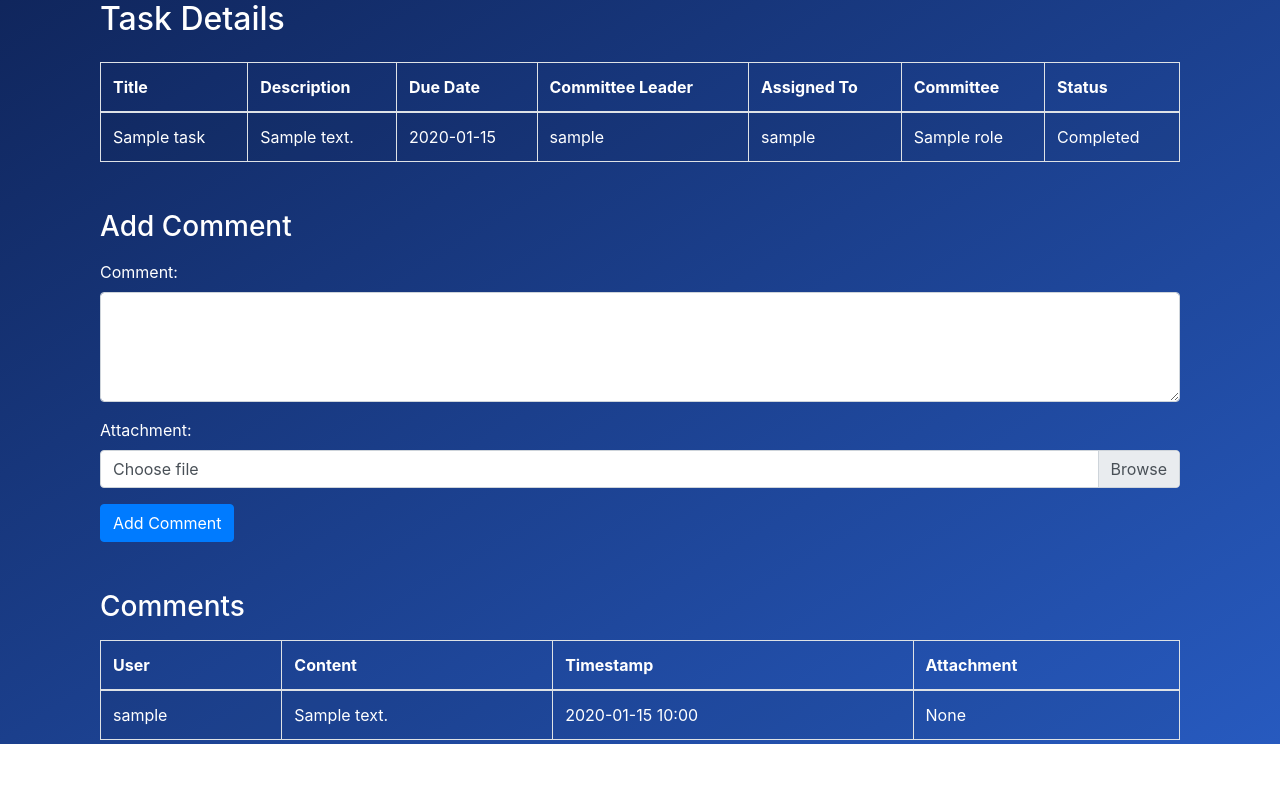
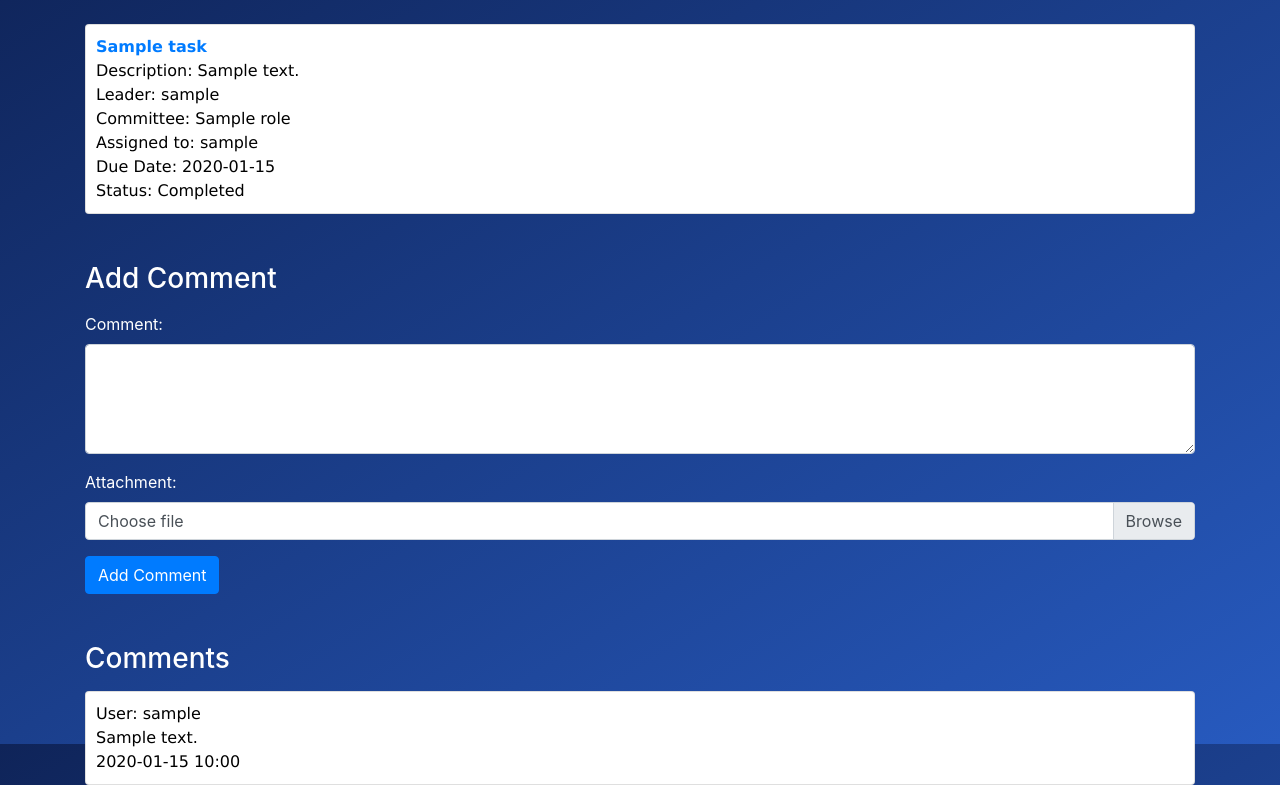
Before and after one commit to Updeus/Final-Year-Project, a Python web app: template App/templates/task_details.html in a window 1280 px wide. Shown: the part 56-841 px from the top of the page. Before the commit the page ends 800 px from the top, so only its background shows below. Run offline with Jinja, Linux system fonts and the light colour scheme; the template is opened without the code that fills it: most values are stand-ins (such as "Sample title", 1, 10 or a date in 2020); some libraries are stand-ins or nearby versions.

Commit message:
tasks and comments formatting

```diff
--- a/App/templates/task_details.html
+++ b/App/templates/task_details.html
@@ -1,5 +1,3 @@
-{% extends "layout.html" %}
-
 <head>
     <!-- Add Bootstrap CSS -->
     <link rel="stylesheet" href="https://maxcdn.bootstrapcdn.com/bootstrap/4.5.2/css/bootstrap.min.css">
@@ -8,44 +6,48 @@
     <script src="https://maxcdn.bootstrapcdn.com/bootstrap/4.5.2/js/bootstrap.min.js"></script>
 </head>
 <style>
-    th, td {
-        color: white;
+
+    .card{
+        background-color: aquamarine;
+        outline: 5px;
+        color:black;
+        display: block;
+        margin-bottom: 20px;
+        padding: 10px;
+        font-family:Verdana, Geneva, Tahoma, sans-serif;
+        border-radius: 10px;
+
+
     }
 
-    .link {
-        color: white;
+    .title{
+        color:blue;
+        font-weight: 1000;
     }
 </style>
+{% extends "layout.html" %}
 {% block content %}
-<div class="container">
-    <h2 class="mb-4">Task Details</h2>
-    <table class="table table-striped table-bordered" style = "color:white">
-        <thead>
-            <tr>
-                <th>Title</th>
-                <th>Description</th>
-                <th>Due Date</th>
-                <th>Committee Leader</th>
-                <th>Assigned To</th>
-                <th>Committee</th>
-                <th>Status</th>
-            </tr>
-        </thead>
-        <tbody>
-            <tr>
-                <td>{{ task.title }}</td>
-                <td>{{ task.description }}</td>
-                <td>{{ task.due_date.strftime('%Y-%m-%d') }}</td>
-                <td>{{ task.role.leader.username }}</td>
-                <td>
+<br>
+<div class = "card">
+    <div class="title">
+        <a href="{{ url_for('user_views.task_details', task_id=task.id) }}">{{ task.title }}</a></div>
+    <div> Description: {{task.description}} </div>
+    <div> {% if task.role.leader.username != null %}
+         Leader: {{ task.role.leader.username }}
+         {% endif %}
+        </div>
+
+    <div>Committee: {{task.role.name}}</div>
+    <div>Assigned to:
         {% for user in task.role.users %}
                 {% if user != task.role.leader %}
                 {{ user.username }}{% if not loop.last %}, {% endif %}
                 {% endif %}
                 {% endfor %}
-                </td>
-                <td>{{ task.role.name }}</td>
-                <td>{{ task.status }}</td>
+    </div>
+     <div> Due Date: {{ task.due_date.strftime('%Y-%m-%d') }}</div>
+    <div>Status: {{task.status}} </div> </div>
+    <div></div>
                 {% set user_is_role_leader = current_user == task.role.leader %}
                 {% if current_user.has_roles('Admin') or user_is_role_leader %}
                 <form action="{{ url_for('user_views.update_status', task_id=task.id) }}" method="POST">
@@ -79,32 +81,26 @@
     </form>
 
     <h3 class="mt-5 mb-3">Comments</h3>
-    <table class="table table-striped table-bordered" style = "color:white">
-        <thead>
-            <tr>
-                <th>User</th>
-                <th>Content</th>
-                <th>Timestamp</th>
-                <th>Attachment</th>
-            </tr>
-        </thead>
-        <tbody>
     {% for comment in task.comments %}
-            <tr>
-                <td>{{ comment.user.username }}</td>
-                <td>{{ comment.content }}</td>
-                <td>{{ comment.timestamp.strftime('%Y-%m-%d %H:%M') }}</td>
-                <td>
+    <div class="card">
+        <div>User: {{ comment.user.username }}</div>
+        <div>{{ comment.content }}</div>
+        <div>{{ comment.timestamp.strftime('%Y-%m-%d %H:%M') }}</div>
+
+                 <div>
                     {% if comment.attachment %}
+                    <br>
                     <a href="{{ url_for('user_views.download_attachment', filename=comment.attachment) }}"
                         class="btn btn-sm btn-outline-primary">Download</a>
                         {% else %}
-                    None
+
                         {% endif %}
-                </td>
-            </tr>
+                 </div>
+
+
+
+                </div>
             {% endfor %}
-        </tbody>
-    </table>
+
 </div>
 {%endblock %}
```
Also changed, not shown: App/templates/create_role.html (+13 -2 lines), App/templates/tasks.html (+48 -38 lines). Lines whose indentation alone changed are shown as unchanged.
